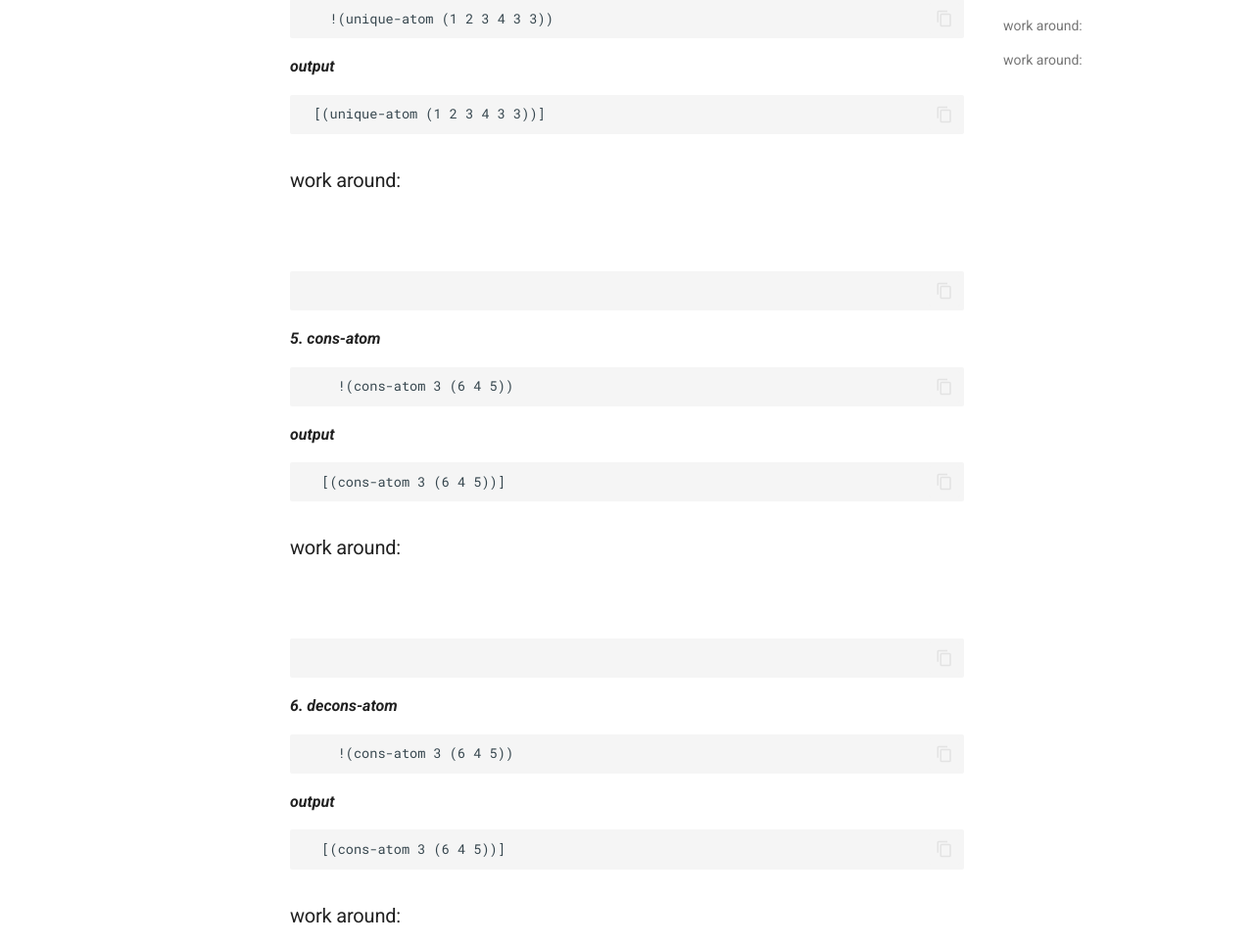
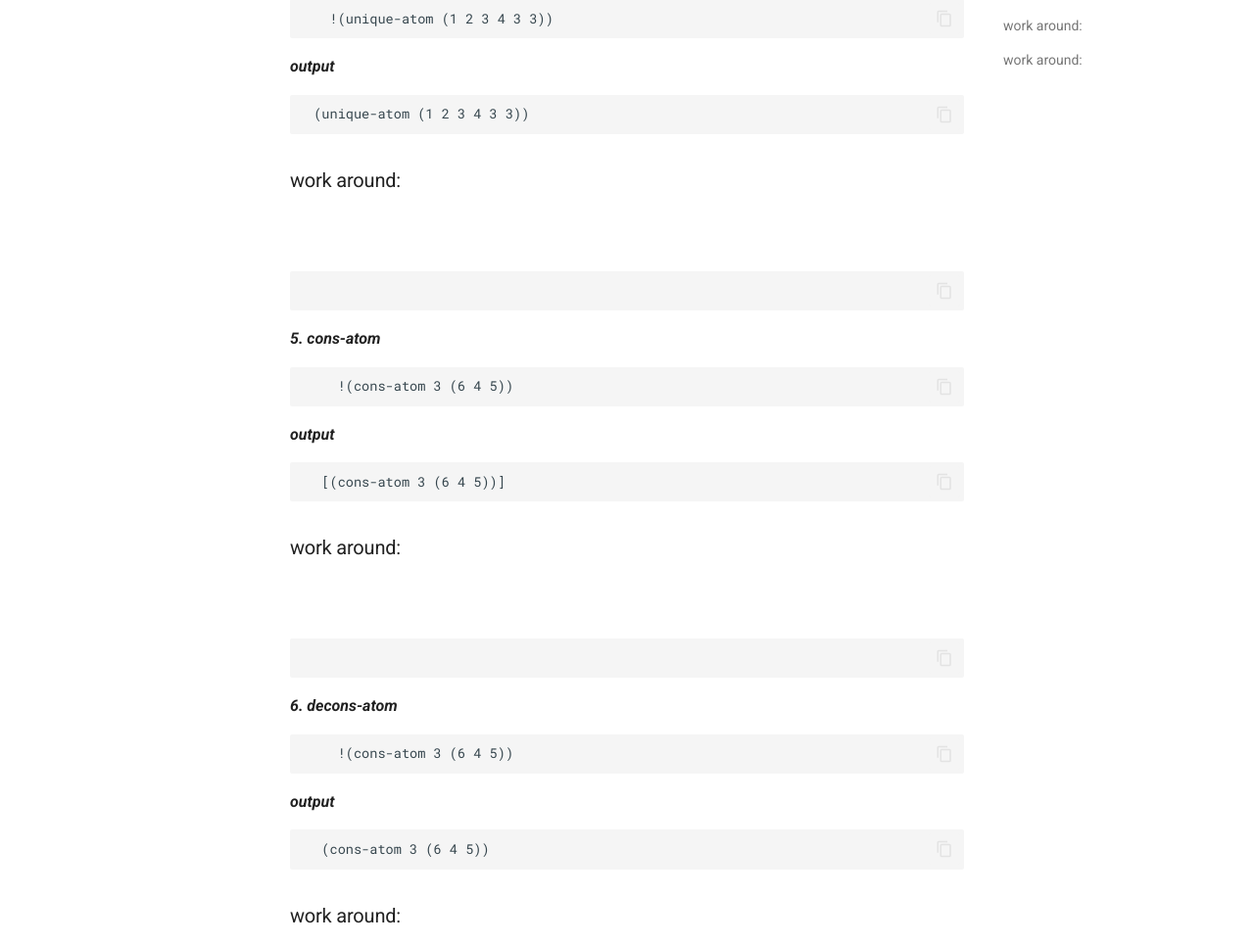
Before and after one commit to yabuz87/PeTTa_docs, an MkDocs documentation site: the page built from docs/standard-library/not-working-std-functions.md, in a window 1280 px wide and 1400 px high, scrolled down 1265 px. Shown: the part 244-1208 px from the top of the window at 98% size. Built offline with MkDocs 1.6.1 and Material for MkDocs 9.7.7, drawn with Linux system fonts in a browser that asks for light colours; comment, search, counter and statistics services are not loaded; some of the changed text lies outside the part shown.

Commit message:
edited some file

````diff
--- a/docs/standard-library/not-working-std-functions.md
+++ b/docs/standard-library/not-working-std-functions.md
@@ -6,7 +6,7 @@
 ```
 ***output***
 ```metta
-[(bind! &myspace (new-space))]
+(bind! &myspace (new-space))
 ```
 ### work around:
 ```
@@ -53,7 +53,7 @@
 ```
 ***output***
 ```metta
- [(unique-atom (1 2 3 4 3 3))]
+ (unique-atom (1 2 3 4 3 3))
 ```
 ### work around:
 ###
@@ -82,7 +82,7 @@
 ```
 ***output***
 ```metta
-  [(cons-atom 3 (6 4 5))]
+  (cons-atom 3 (6 4 5))
 ```
 ### work around:
 ###
--- a/mkdocs.yml
+++ b/mkdocs.yml
@@ -35,7 +35,7 @@ nav:
       - List Operations: standard-library/list-operations.md
       - Logical Functions: standard-library/logical.md
       - Comparison: standard-library/comparison.md
-      - Control Flow: standard-library/controlflow.md
+      - Control Flow: standard-library/control-flow.md
       - python Bindings: standard-library/python-bindings.md
   - PeTTa unsupported MeTTa functions (Contemporary): standard-library/not-working-std-functions.md
 
````
Also changed, not shown: docs/standard-library/control-flow.md (renamed from docs/standard-library/controlflow.md, +1 -1 lines).
